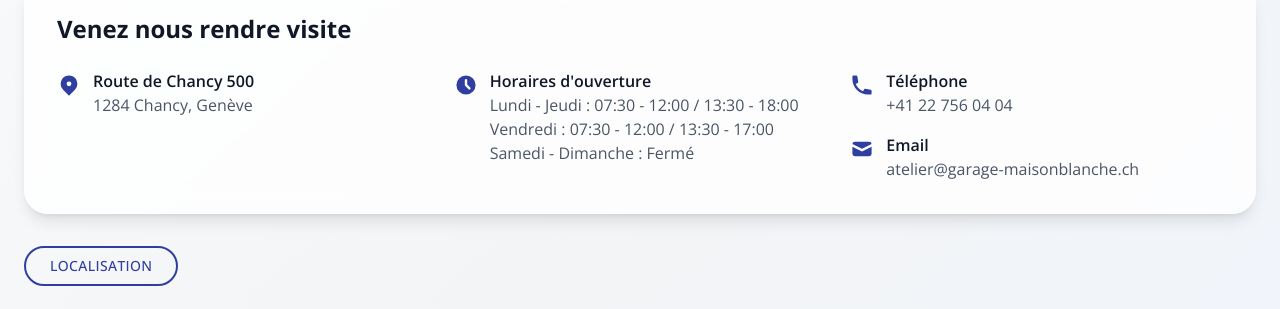
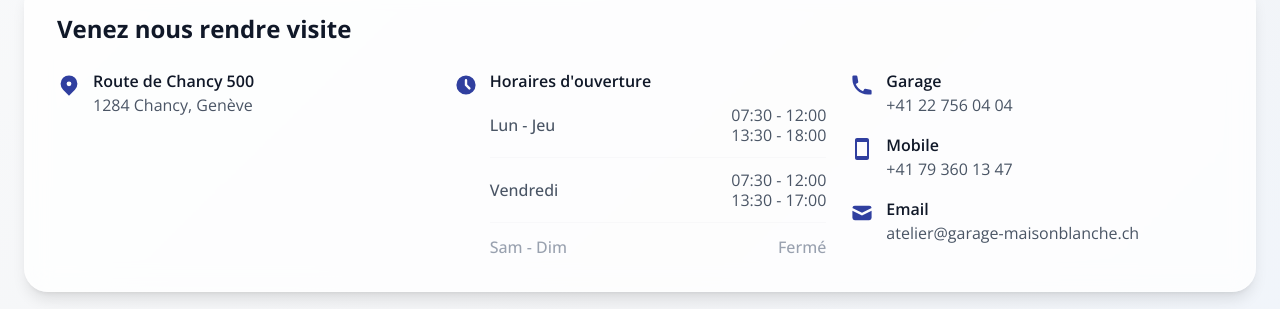
Before and after one commit to anthohn/garage-maisonblanche, a Next.js app: page /contact in a window 1280 px wide. Shown: the part 333-642 px from the top of the page. Built offline with nearby package versions, Linux system fonts and the light colour scheme.

Commit message:
ajout num portable détails véhicule / page contact.

```diff
--- a/app/contact/page.tsx
+++ b/app/contact/page.tsx
@@ -186,11 +186,28 @@ export default function ContactPage() {
                                 <svg className="w-6 h-6 text-[#303F9F] shrink-0 mt-1" fill="currentColor" viewBox="0 0 20 20">
                                     <path fillRule="evenodd" d="M10 18a8 8 0 100-16 8 8 0 000 16zm1-12a1 1 0 10-2 0v4a1 1 0 00.293.707l2.828 2.829a1 1 0 101.415-1.415L11 9.586V6z" clipRule="evenodd" />
                                 </svg>
-                                <div>
-                                    <p className="font-semibold text-gray-900">Horaires d&apos;ouverture</p>
-                                    <p className="text-gray-600">Lundi - Jeudi : 07:30 - 12:00 / 13:30 - 18:00</p>
-                                    <p className="text-gray-600">Vendredi : 07:30 - 12:00 / 13:30 - 17:00</p>
-                                    <p className="text-gray-600">Samedi - Dimanche : Fermé</p>
+                                <div className="w-full">
+                                    <p className="font-semibold text-gray-900 mb-3">Horaires d&apos;ouverture</p>
+                                    <div className="grid grid-cols-[auto,1fr] gap-x-4 gap-y-3 text-gray-600">
+                                        <div className="font-medium self-center">Lun - Jeu</div>
+                                        <div className="text-right leading-tight">
+                                            <div>07:30 - 12:00</div>
+                                            <div>13:30 - 18:00</div>
+                                        </div>
+
+                                        <div className="col-span-2 border-b border-gray-100/50"></div>
+
+                                        <div className="font-medium self-center">Vendredi</div>
+                                        <div className="text-right leading-tight">
+                                            <div>07:30 - 12:00</div>
+                                            <div>13:30 - 17:00</div>
+                                        </div>
+
+                                        <div className="col-span-2 border-b border-gray-100/50"></div>
+
+                                        <div className="font-medium text-gray-400">Sam - Dim</div>
+                                        <div className="text-right text-gray-400 font-medium">Fermé</div>
+                                    </div>
                                 </div>
                             </div>
 
@@ -200,8 +217,18 @@ export default function ContactPage() {
                                         <path d="M2 3a1 1 0 011-1h2.153a1 1 0 01.986.836l.74 4.435a1 1 0 01-.54 1.06l-1.548.773a11.037 11.037 0 006.105 6.105l.774-1.548a1 1 0 011.059-.54l4.435.74a1 1 0 01.836.986V17a1 1 0 01-1 1h-2C7.82 18 2 12.18 2 5V3z" />
                                     </svg>
                                     <div>
-                                        <p className="font-semibold text-gray-900">Téléphone</p>
+                                        <p className="font-semibold text-gray-900">Garage</p>
                                         <a href="tel:+41227560404" className="text-gray-600 hover:text-blue-600 transition-colors">+41 22 756 04 04</a>
+                                    </div>
+                                </div>
+
+                                <div className="flex items-start space-x-3">
+                                    <svg className="w-6 h-6 text-[#303F9F] shrink-0 mt-1" fill="currentColor" viewBox="0 0 24 24">
+                                        <path d="M17 1.01L7 1c-1.1 0-2 .9-2 2v18c0 1.1.9 2 2 2h10c1.1 0 2-.9 2-2V3c0-1.1-.9-1.99-2-1.99zM17 19H7V5h10v14z" />
+                                    </svg>
+                                    <div>
+                                        <p className="font-semibold text-gray-900">Mobile</p>
+                                        <a href="tel:+41793601347" className="text-gray-600 hover:text-blue-600 transition-colors">+41 79 360 13 47</a>
                                     </div>
                                 </div>
 
--- a/app/vehicules/[id]/page.tsx
+++ b/app/vehicules/[id]/page.tsx
@@ -128,7 +128,7 @@ export default function CarDetailPage({ params }: { params: Promise<{ id: string
                             </div>
 
                             {/* Contact Buttons */}
-                            <div className="grid grid-cols-1 sm:grid-cols-2 gap-4 mb-6">
+                            <div className="flex flex-col gap-4 mb-6">
                                 <ModernButton
                                     href={`/contact?subject=Intérêt pour ${car.brand} ${car.model}`}
                                     size="md"
@@ -137,11 +137,12 @@ export default function CarDetailPage({ params }: { params: Promise<{ id: string
                                 >
                                     Nous contacter
                                 </ModernButton>
+                                <div className="grid grid-cols-1 sm:grid-cols-2 gap-2">
                                     <ModernButton
                                         href={`tel:+41227560404`}
                                         variant="outlined"
                                         size="md"
-                                    className="w-full"
+                                        className="w-full justify-center !px-2 !text-sm whitespace-nowrap"
                                         showArrow={false}
                                         icon={
                                             <svg className="w-4 h-4" fill="currentColor" viewBox="0 0 20 20">
@@ -149,8 +150,23 @@ export default function CarDetailPage({ params }: { params: Promise<{ id: string
                                             </svg>
                                         }
                                     >
-                                    +41 22 756 04 04
+                                        Garage : +41 22 756 04 04
                                     </ModernButton>
+                                    <ModernButton
+                                        href={`tel:+41793601347`}
+                                        variant="outlined"
+                                        size="md"
+                                        className="w-full justify-center !px-2 !text-sm whitespace-nowrap"
+                                        showArrow={false}
+                                        icon={
+                                            <svg className="w-4 h-4" fill="currentColor" viewBox="0 0 24 24">
+                                                <path d="M17 1.01L7 1c-1.1 0-2 .9-2 2v18c0 1.1.9 2 2 2h10c1.1 0 2-.9 2-2V3c0-1.1-.9-1.99-2-1.99zM17 19H7V5h10v14z" />
+                                            </svg>
+                                        }
+                                    >
+                                        Mobile : +41 79 360 13 47
+                                    </ModernButton>
+                                </div>
                             </div>
 
                             {/* Financing Info */}
```
Lines whose indentation alone changed are shown as unchanged.
